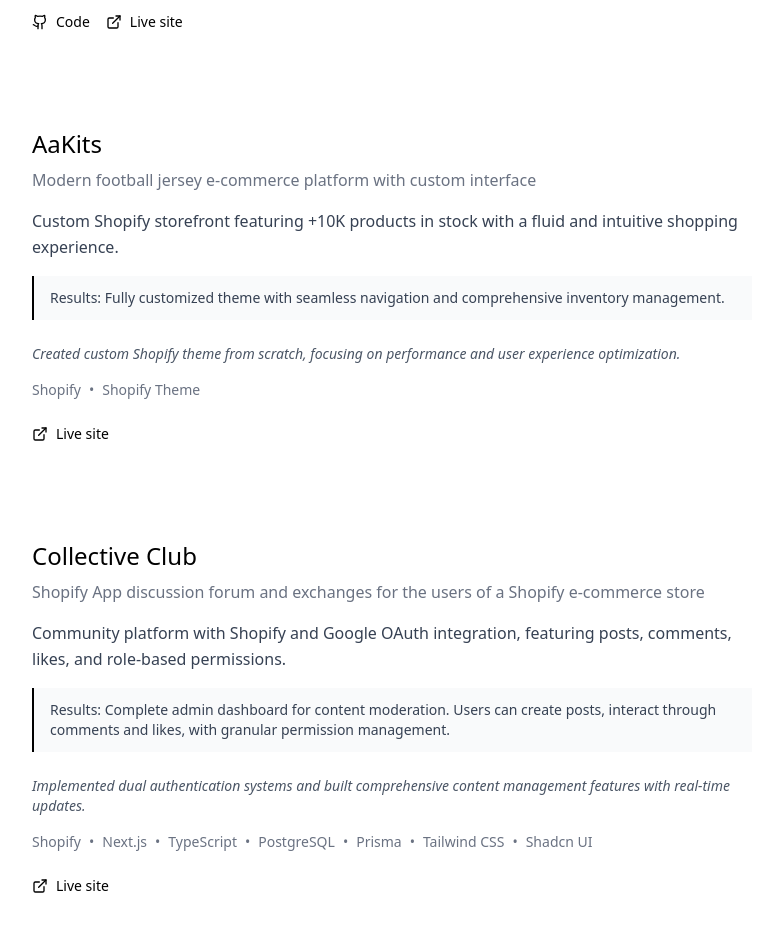
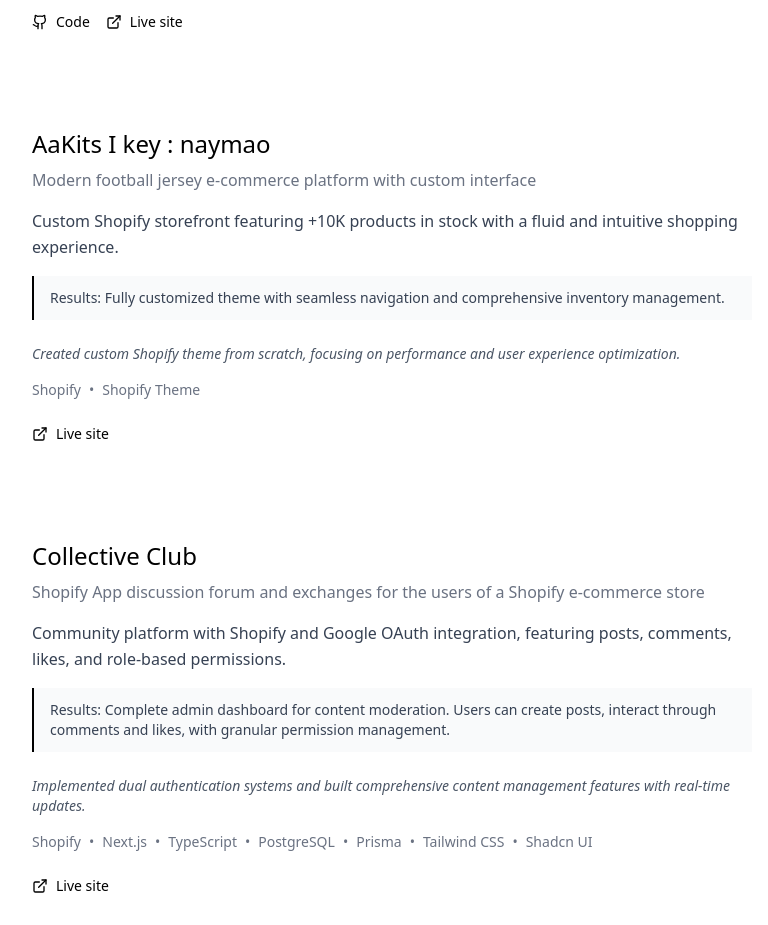
Before and after one commit to KezroXV/idrisXV, a Next.js app: page /en in a window 1280 px wide. Shown: the part 1220-2145 px from the top of the page, without its empty margins (248-1016 px from the left). Built offline with nearby package versions, Linux system fonts and the light colour scheme.

Commit message:
Update project title for clarity

```diff
--- a/components/sections/projects.tsx
+++ b/components/sections/projects.tsx
@@ -27,7 +27,7 @@
   },
   {
     id: 2,
-    title: "AaKits",
+    title: "AaKits I key : naymao",
     subtitle:
       "Modern football jersey e-commerce platform with custom interface",
     description:
```
